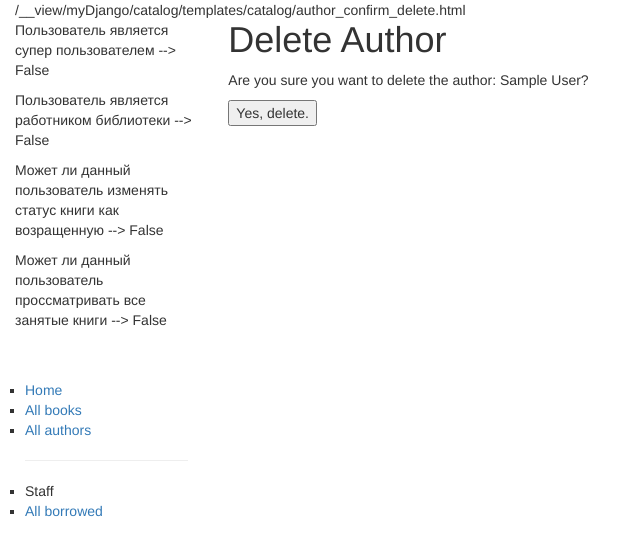
After one commit to AntonStef/DjangoServer, a Django app: template myDjango/catalog/templates/catalog/author_confirm_delete.html in a window 1280 px wide. The commit adds this page. Shown: the top 556 px of the page, without its empty margins (0-641 px from the left). Run offline with Django 3.2, Linux system fonts and the light colour scheme; the template is opened without the code that fills it: most values are stand-ins (such as "Sample title", 1, 10 or a date in 2020); some libraries are stand-ins or nearby versions.

Commit message:
added templates for create, update and delete author

```diff
--- /dev/null
+++ b/myDjango/catalog/templates/catalog/author_confirm_delete.html
@@ -0,0 +1,14 @@
+{% extends "base_generic.html" %}
+
+{% block content %}
+
+<h1>Delete Author</h1>
+
+<p>Are you sure you want to delete the author: {{ author }}?</p>
+
+<form action="" method="POST">
+  {% csrf_token %}
+  <input type="submit" action="" value="Yes, delete." />
+</form>
+
+{% endblock %}
--- a/myDjango/catalog/templates/catalog/author_list.html
+++ b/myDjango/catalog/templates/catalog/author_list.html
@@ -11,6 +11,10 @@
       {% for author in author_list %}
       <li>
         <a href="{{ author.get_absolute_url }}">{{ author }}</a>
+         {% if perms.catalog.can_update_create_delete_author %}
+         <a href="{% url 'author_update' author.id %}">| Update Author</a>
+         <a href="{% url 'author_delete' author.id %}">| Delete Author</a>
+        {% endif %}
       </li>
       {% endfor %}
 
@@ -18,4 +22,6 @@
     {% else %}
       <p>There are no authors</p>
     {% endif %}
+    <a href="{% url 'author_create' %}">Adding new Author</a>
+    <br>
 {% endblock %}
```
Also changed, not shown: myDjango/catalog/templates/catalog/author_detail.html (+8 -0 lines), myDjango/catalog/templates/catalog/author_form.html (added, +13 -0 lines).
